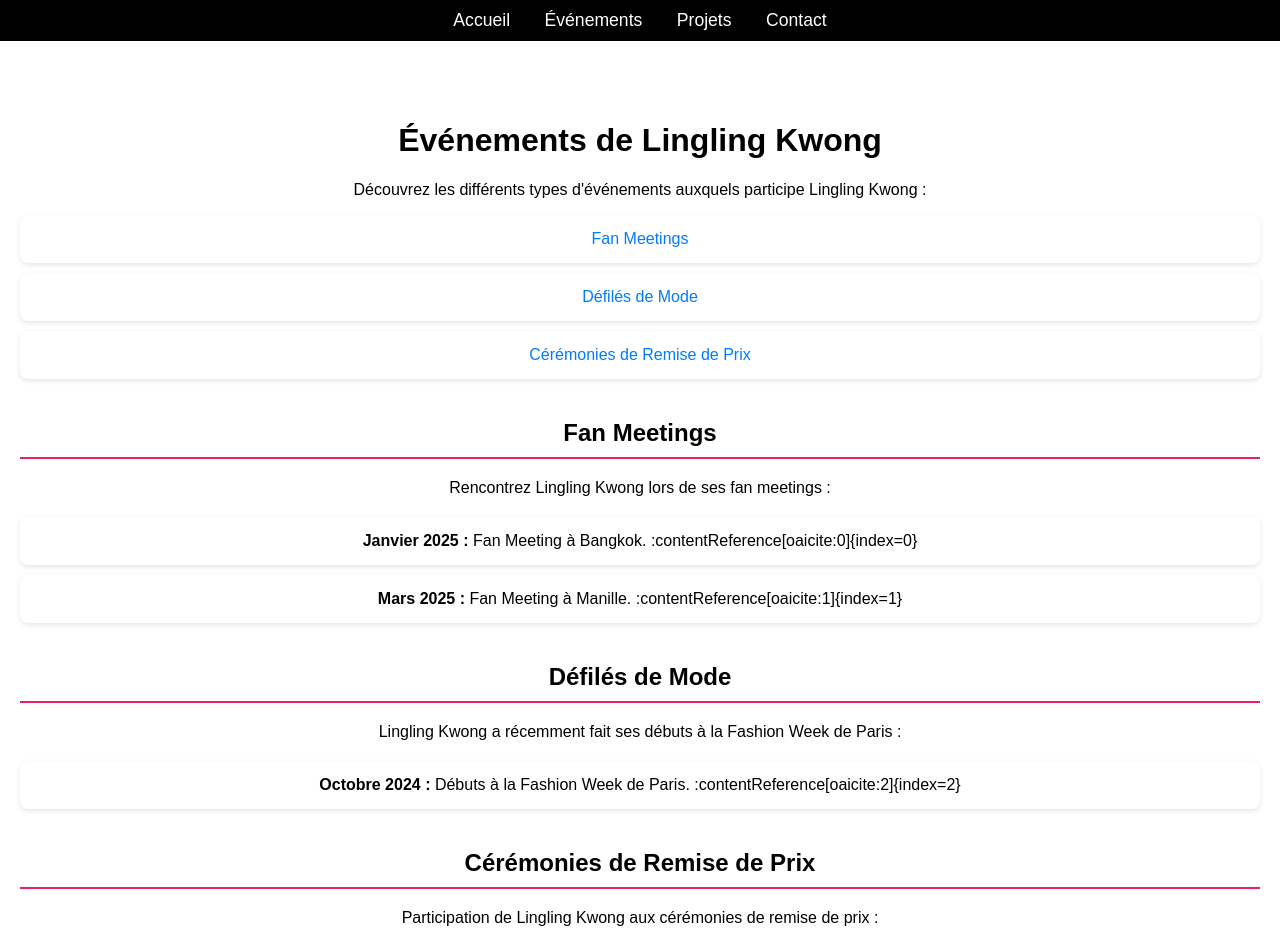
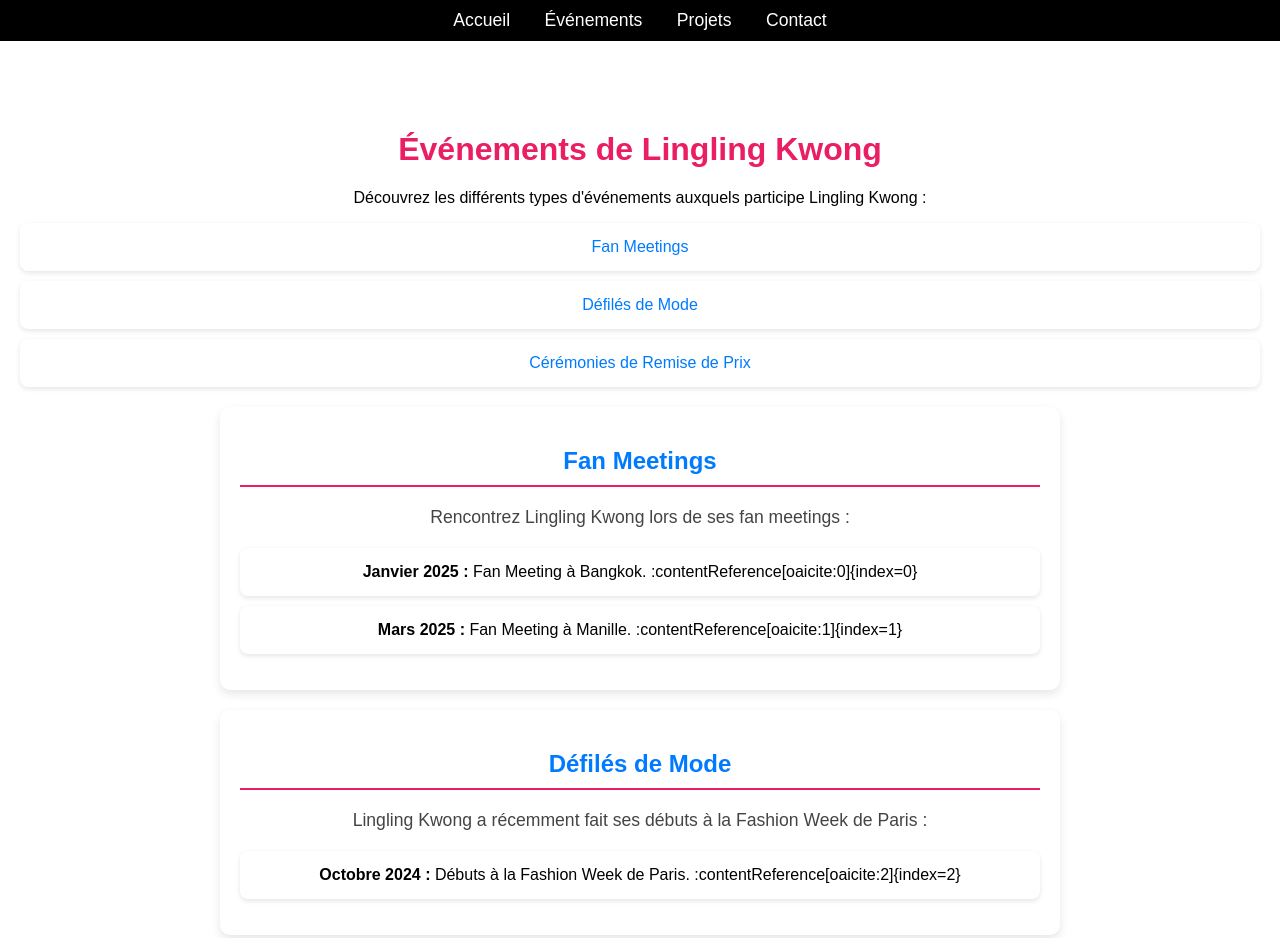
Before and after one commit to Ling950511/Ling, a plain HTML site: page evenements.html in a window 1280 px wide. Shown: the top 938 px of the page. Drawn offline with Linux system fonts and the light colour scheme.

Commit message:
Update style.css

```diff
--- a/style.css
+++ b/style.css
@@ -168,3 +168,30 @@ footer video {
 .main-content section ul li {
   margin-bottom: 10px;
 }
+
+/* 🌟 Section Always Wonder */
+.main-content h1 {
+  text-align: center;
+  color: #e91e63;
+  margin-top: 30px;
+}
+
+.main-content section {
+  background: white;
+  padding: 20px;
+  margin: 20px auto;
+  max-width: 800px;
+  border-radius: 10px;
+  box-shadow: 0 4px 10px rgba(0, 0, 0, 0.1);
+}
+
+.main-content section h2 {
+  color: #007bff;
+  border-bottom: 2px solid #e91e63;
+  padding-bottom: 10px;
+}
+
+.main-content section p {
+  font-size: 1.1em;
+  color: #444;
+}
```
